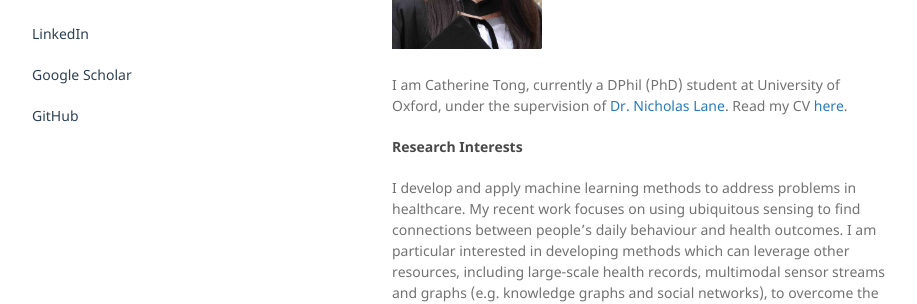
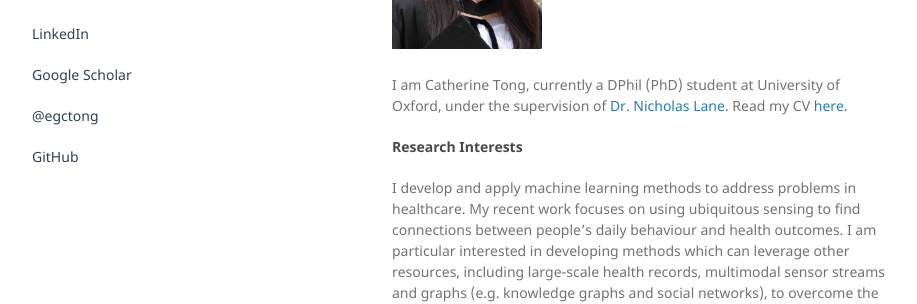
Before and after one commit to egctong/egctong.github.io, a Jekyll site: the page built from index.md, in a window 1280 px wide. Shown: the part 209-513 px from the top of the page, without its empty margins (178-1095 px from the left). Built offline with Jekyll 4.4.1, drawn with Linux system fonts in a browser that asks for light colours.

Commit message:
Update default.html

```diff
--- a/_layouts/default.html
+++ b/_layouts/default.html
@@ -22,6 +22,7 @@
         <p class="view"><a href="https://egctong.github.io/cv/Catherine.pdf">CV</a> <br> </p>
         <p class="view"><a href="https://www.linkedin.com/in/tongcatherine/" style="color:#2E4053">LinkedIn</a></p>
         <p class="view"><a href="https://scholar.google.com/citations?user=nfv_AZoAAAAJ&hl=en" style="color:#2E4053">Google Scholar</a></p>
+        <p class="view"><a href="https://twitter.com/egctong" style="color:#2E4053">@egctong</a></p>
 
          <!-- p class="view"><a href="https://egctong.github.io/posts/posts_index.html">posts</a></p> -->
         <!-- <p class="view"><a href="/blog/papers/nn_models/model_summary.html">Papers</a></p> -->
```
